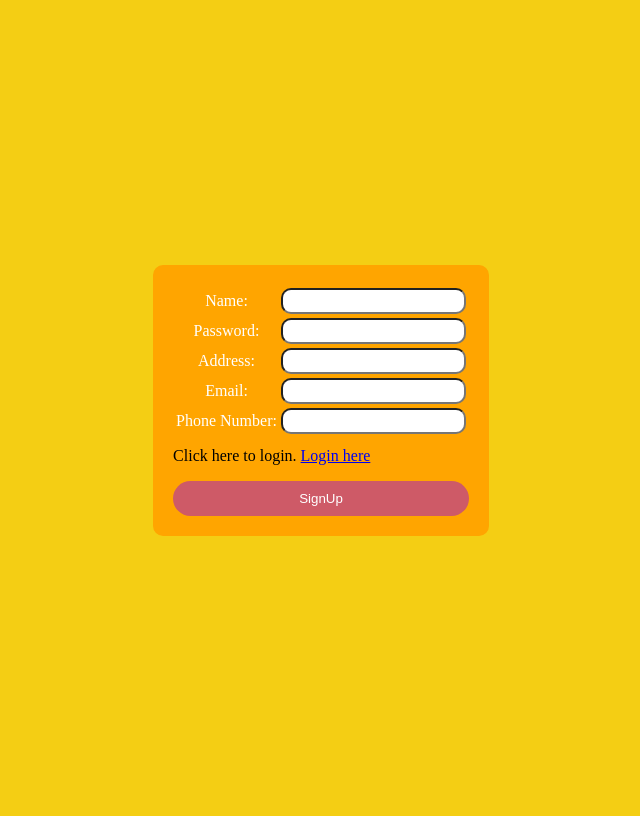
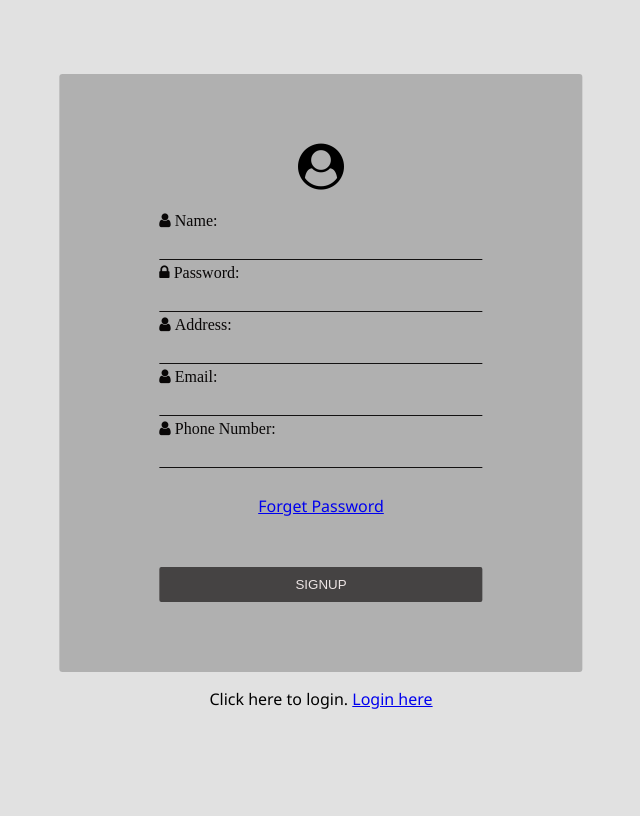
Before and after one commit to yanwong127/facilities_book, a PHP site: page /signup.php in a window 1280 px wide. Shown: the whole page, without its empty margins (319-959 px from the left). Before the commit the page ends 536 px from the top, so only its background shows below. Run offline with PHP 8.4, Linux system fonts and the light colour scheme.

Commit message:
login and signup design half

```diff
--- a/user/signup.php
+++ b/user/signup.php
@@ -36,106 +36,50 @@ if (isset($_POST['signup'])) {
     <meta charset="UTF-8">
     <meta http-equiv="X-UA-Compatible" content="IE=edge">
     <meta name="viewport" content="width=device-width, initial-scale=1.0">
+    <link rel="stylesheet" href="https://cdnjs.cloudflare.com/ajax/libs/font-awesome/4.7.0/css/font-awesome.min.css">
+    <link rel="stylesheet" href="style.css">
     <title>SignUp</title>
 </head>
+<body>
+<div class="login-container">
+        <form action="signup.php" method="post">
+            <div class="box">
+                <i class="fa fa-user-circle" id="user" aria-hidden="true"></i>
+                <br>
+                <div class="input-container">
+                <div class="input-fort">
+                    <label for="username" class="fa fa-user"> Name: </label>
+                    <input type="text" name="username" class="login-text" required>
+                </div>
+                <div class="input-fort">
+                    <label for="userpass" class="fa fa-lock"> Password: </label>
+                    <input type="password" class="login-text" name="password" required>
+                </div>
+                <div class="input-fort">
+                    <label for="address" class="fa fa-user"> Address: </label>
+                    <input type="text" name="address" class="login-text" required>
+                </div>
+                <div class="input-fort">
+                    <label for="email" class="fa fa-user"> Email: </label>
+                    <input type="text" name="email" class="login-text" required>
+                </div>
+                <div class="input-fort">
+                    <label for="phone" class="fa fa-user"> Phone Number: </label>
+                    <input type="text" name="phone" class="login-text" required>
+                </div>
+                </div>
 
-<style>
-    body {
-            background: #F4CE14;
-            display: flex;
-            justify-content: center;
-            align-items: center;
-            height: 100vh;
-            margin: 0;
-         }
-
-
-        .signup-container {
-            background: orange;
-            text-align: center;
-            margin: 0;
-            padding: 20px;
-            border-radius: 10px;
-        }
-
-        .signup-text {
-          border-radius: 10px;
-          height: 20px
-        }
-
-        label {
-        color: white;
-        }
-
-        .loginpage {
-            margin-top: 10px;
-            text-align: left;
-        }
-
-        .custom-button {
-        background-color: #CE5A67;
-        width: 100%;
-        color: white;
-        border: none;
-        border-radius: 20px;
-        padding: 10px 20px;
-        cursor: pointer;
-        }
-
-        .custom-button:hover {
-        background-color: #FF0000;
-        }
-
-
-</style>
-
-<body>
-
-
-<form action="signup.php" method='post'>
-<div class="signup-container">
-    <table>
-        <tr>
-            <td><label for="username">Name:</label></td>
-            <td><input type="text" name="username" class="signup-text" required><br></td>
-        </tr>
-        <tr>
-            <td><label for="username">Password:</label></td>
-            <td><input type="password" name="password" class="signup-text" required><br></td>
-        </tr>
-
-        <tr>
-            <td><label for="username">Address:</label></td>
-            <td><input type="text" name="address" class="signup-text" required><br></td>
-        </tr>
-
-        <tr>
-            <td><label for="username">Email:</label></td>
-            <td><input type="text" name="email" class="signup-text" required><br></td>
-        </tr>
-
-        <tr>
-            <td><label for="username">Phone Number:</label></td>
-            <td><input type="text" name="phone" class="signup-text" required><br></td>
-        </tr>
-
-    </table>
-
+                <div class="forget-password">
+                    <a href="forget.php">Forget Password</a>
+                </div>
+                <div class="btn-container">
+                <input type="submit" name="signup" value="SignUp" class="custom-button">
+                </div>
+            </div>
+        </form>
         <div>
             <p class="loginpage">Click here to login. <a href="login.php">Login here</a></p>
         </div>
-
-        <tr>
-            <td><input type="submit" name="signup" value="SignUp" class="custom-button"></td>
-        </tr>
-
-
-</div>
-
-</form>
-
-
-
-
+    </div>
 </body>
 </html>
--- /dev/null
+++ b/user/style.css
@@ -0,0 +1,92 @@
+@import url('https://fonts.googleapis.com/css?family=Noto+Sans:400,400i,700,700i&subset=greek-ext');
+
+body {
+    background-color: rgba(121, 120, 120, 0.221);
+    background-position: center;
+    background-origin: content-box;
+    background-repeat: no-repeat;
+    background-size: cover;
+    min-height: 100vh;
+    font-family: 'Noto Sans', sans-serif;
+}
+.fa-user-circle {
+  font-size: 46px;
+}
+.login-container {
+    position: absolute;
+    left: 50%;
+    top: 50%;
+    transform: translate(-50%, -50%);
+    text-align: center;
+}
+
+.input-fort {
+  padding: 2px 0px 2px 0px;
+}
+
+.box {
+    background-color: rgba(0, 0, 0, 0.221);
+    border-radius: 3px;
+    padding: 70px 100px;
+    display: inline-block;
+}
+
+.input-container {
+    position: relative;
+    margin-bottom: 25px;
+    padding: 20px 0px 0px 0px;
+}
+
+.input-container label {
+    /* position: absolute;
+    top: 0px;
+    left: 0px; */
+    font-size: 16px;
+    color: #090707;
+    pointer-events: none;
+    transition: all 0.5s ease-in-out;
+    float: left;
+}
+
+.input-container input {
+    border: 0;
+    border-bottom: 1px solid #131111;
+    background: transparent;
+    width: 100%;
+    padding: 8px 0 5px 0;
+    font-size: 16px;
+    color: #120e0e;
+    outline: none;
+}
+
+.input-container input:focus {
+    border-bottom: 1px solid #eae0df;
+}
+
+.btn-container {
+    margin-top: 50px;
+}
+
+.custom-button {
+    color: #ede5e5;
+    background-color: #454343;
+    outline: none;
+    border: 0;
+    padding: 10px 20px;
+    text-transform: uppercase;
+    border-radius: 2px;
+    cursor: pointer;
+    width: 100%;
+}
+
+.text-center {
+    color: #0b0a0a;
+    text-transform: uppercase;
+    font-size: 15px;
+}
+/* .input-container input:focus ~ label,
+.input-container input:valid ~ label{
+   top:-12px;
+   font-size:12px;
+
+} */
```
Also changed, not shown: css/login.css (added, +85 -0 lines), css/style.css (added, +83 -0 lines), user/forget.php (+19 -52 lines), user/home.php (+4 -4 lines), user/login.php (+25 -82 lines), css/signup.css (added), user/css/signup.css (deleted).
